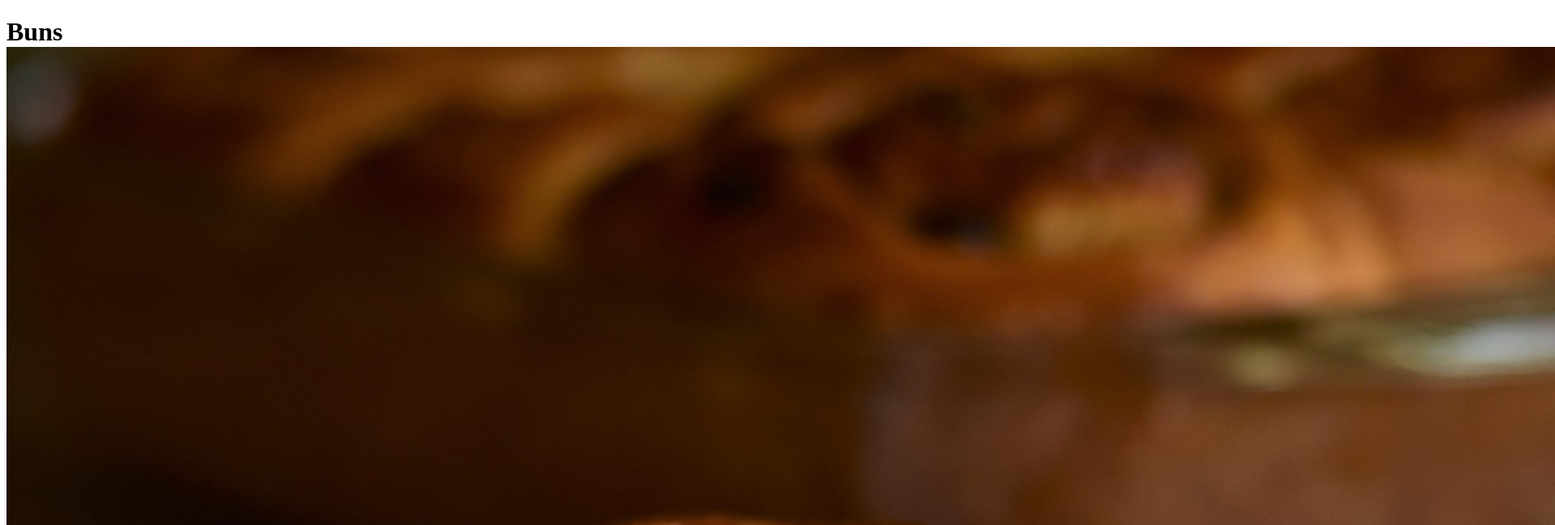
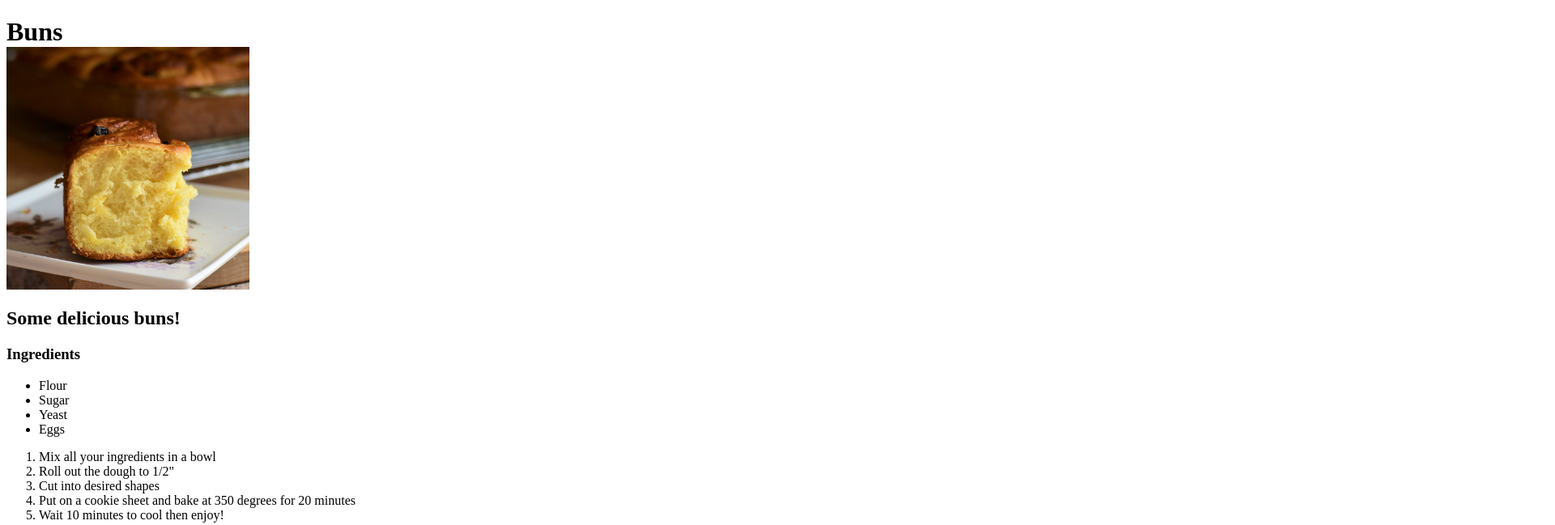
Before and after one commit to oneDave/odin-recipes, a plain HTML site: page recipes/buns.html in a window 1280 px wide. Shown: the top 649 px of the page at 81% size, 1920 px wide, since content can reach past the window. Drawn offline with Linux system fonts and the light colour scheme.

Commit message:
Resized images

```diff
--- a/recipes/buns.html
+++ b/recipes/buns.html
@@ -6,11 +6,18 @@
     <meta http-equiv="X-UA-Compatible" content="IE=edge">
     <meta name="viewport" content="width=device-width, initial-scale=1.0">
     <title>Document</title>
+    <style>
+        .buns {
+            height:auto;
+            width: 300px;
+            display: block;
+        }
+    </style>
 </head>
 
 <body>
     <h1>Buns
-        <img src="/images/buns.jpeg">
+        <img class="buns" src="/images/buns.jpeg">
         <h2>Some delicious buns!</h2>
         <h3>Ingredients</h3>
         <ul>
```
Also changed, not shown: recipes/koreanbbq.html (+9 -2 lines), recipes/oats.html (+8 -1 lines).
